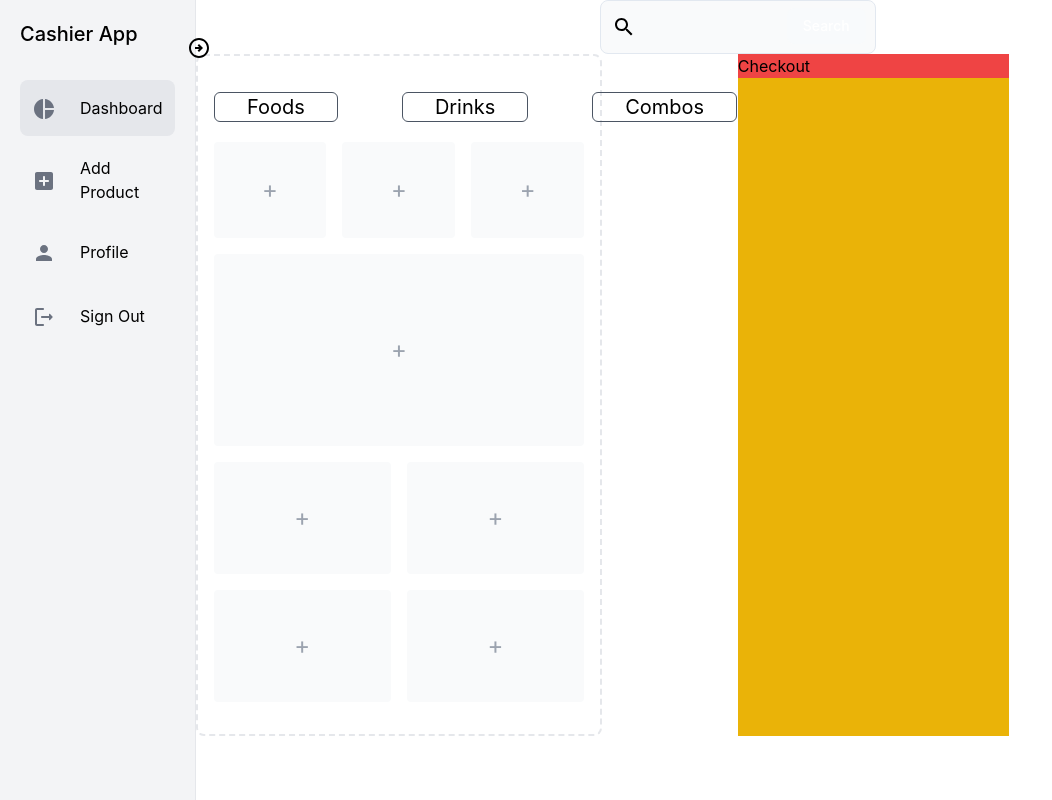
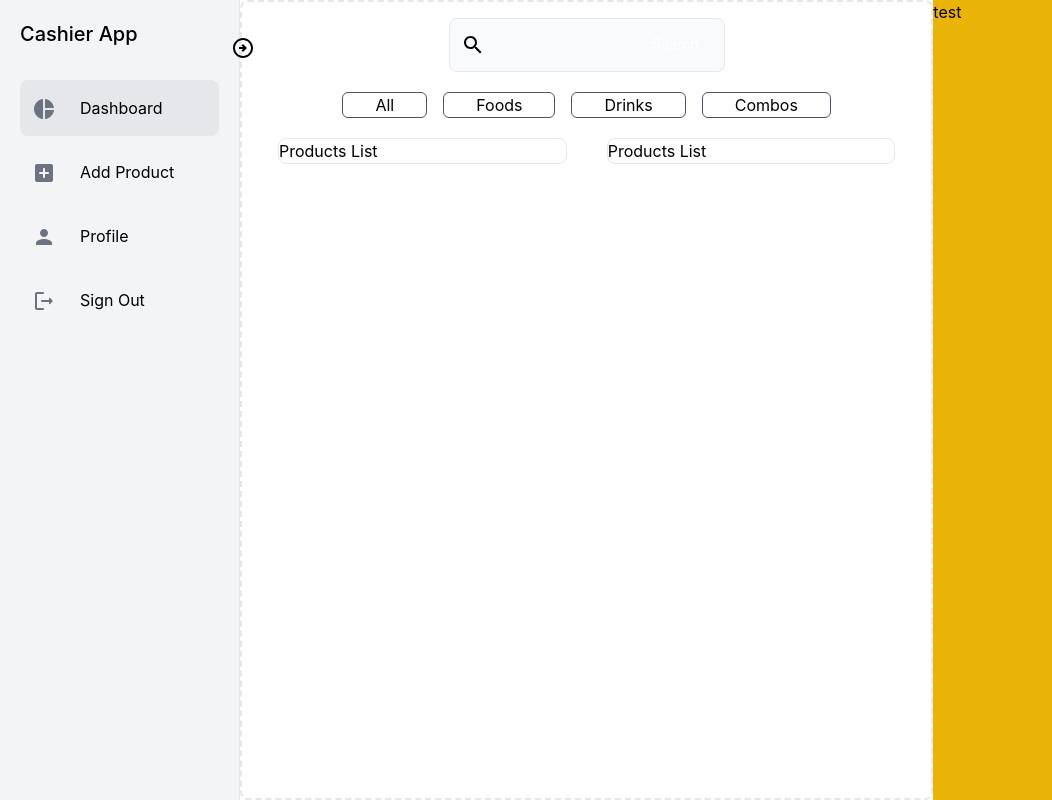
Before and after one commit to baskararestu/FE-cashierapp, a React (Create React App) app: page /dashboard in a window 1280 px wide. Shown: the whole page, without its empty margins (0-1052 px from the left). Built offline with nearby package versions, Linux system fonts and the light colour scheme; sample sign-in values are in the browser's storage.

Commit message:
setup layout for dashboard
fetching products search bar, checkout bar,

```diff
--- a/src/components/Checkout.jsx
+++ b/src/components/Checkout.jsx
@@ -1,7 +1,11 @@
 import React from "react";
 
 function Checkout() {
-  return <div className="bg-red-500">Checkout</div>;
+  return (
+    <div class="h-screen flex flex-col overflow-hidden">
+      <div>test</div>
+    </div>
+  );
 }
 
 export default Checkout;
--- a/src/components/Layout.jsx
+++ b/src/components/Layout.jsx
@@ -5,12 +5,12 @@ const Layout = ({ children }) => {
   const userToken = localStorage.getItem("user_token");
 
   return (
-    <>
+    <div className="h-screen flex flex-col overflow-hidden">
       {userToken ? (
-        <div className="flex flex-auto h-screen">
+        <div className="flex flex-auto">
           <Sidebar />
           <div className="grow">
-            <div className="">{children}</div>
+            <div className="min-w-screen min-h-screen">{children}</div>
           </div>
         </div>
       ) : (
@@ -20,7 +20,7 @@ const Layout = ({ children }) => {
           </div>
         </div>
       )}
-    </>
+    </div>
   );
 };
 
--- a/src/components/ProductNav.jsx
+++ b/src/components/ProductNav.jsx
@@ -2,7 +2,7 @@ import React from "react";
 
 function ProductNav() {
   return (
-    <div className="my-5 min-w-full h-auto flex flex-row justify-center items-center gap-16 text-xl ">
+    <div className="my-5 w-auto h-auto flex flex-row flex-wrap justify-center items-center gap-4 text-md ">
       <button className="border border-gray-600 rounded-md px-8">All</button>
       <button className="border border-gray-600 rounded-md px-8">Foods</button>
       <button className="border border-gray-600 rounded-md px-8">Drinks</button>
--- /dev/null
+++ b/src/components/SearchBar.jsx
@@ -0,0 +1,36 @@
+import React from "react";
+import SearchIcon from "@mui/icons-material/Search";
+
+function SearchBar() {
+  return (
+    <div className="min-w-full flex flex-col justify-center items-center">
+      <form>
+        <label
+          for="default-search"
+          class="mb-2 text-sm font-medium text-gray-900 sr-only "
+        >
+          Search
+        </label>
+        <div class="relative">
+          <div class="absolute inset-y-0 left-0 flex items-center pl-3 pointer-events-none">
+            <SearchIcon />
+          </div>
+          <input
+            type="search"
+            id="default-search"
+            class="block w-full p-4 pl-10 text-sm text-gray-100 border border-slate-200 rounded-lg bg-gray-50 focus:ring-slate-100 focus:border-slate-100 "
+            required
+          />
+          <button
+            type="submit"
+            class="text-white absolute right-2.5 bottom-2.5 bg-slate-50 hover:bg-slate-50 focus:ring-4 focus:outline-none focus:ring-blue-300 font-medium rounded-lg text-sm px-4 py-2 dark:bg-blue-600 dark:hover:bg-blue-700 dark:focus:ring-blue-800"
+          >
+            Search
+          </button>
+        </div>
+      </form>
+    </div>
+  );
+}
+
+export default SearchBar;
--- a/src/pages/Dashboard.jsx
+++ b/src/pages/Dashboard.jsx
@@ -1,74 +1,29 @@
 import React from "react";
-import SearchIcon from "@mui/icons-material/Search";
+
 import ProductNav from "../components/ProductNav";
 import Checkout from "../components/Checkout";
+import SearchBar from "../components/SearchBar";
 
 function Dashboard() {
   return (
     <div>
-      <div className="min-w-full flex flex-col justify-center items-center">
-        <form>
-          <label
-            for="default-search"
-            class="mb-2 text-sm font-medium text-gray-900 sr-only "
-          >
-            Search
-          </label>
-          <div class="relative">
-            <div class="absolute inset-y-0 left-0 flex items-center pl-3 pointer-events-none">
-              <SearchIcon />
-            </div>
-            <input
-              type="search"
-              id="default-search"
-              class="block w-full p-4 pl-10 text-sm text-gray-100 border border-slate-200 rounded-lg bg-gray-50 focus:ring-slate-100 focus:border-slate-100 "
-              required
-            />
-            <button
-              type="submit"
-              class="text-white absolute right-2.5 bottom-2.5 bg-slate-50 hover:bg-slate-50 focus:ring-4 focus:outline-none focus:ring-blue-300 font-medium rounded-lg text-sm px-4 py-2 dark:bg-blue-600 dark:hover:bg-blue-700 dark:focus:ring-blue-800"
-            >
-              Search
-            </button>
-          </div>
-        </form>
-      </div>
-      <div className="grid grid-cols-2">
-        <div className="w-3/4 p-4 border-2 border-gray-200 border-dashed rounded-lg dark:border-gray-700">
+      <div className="flex ">
+        <div className="flex-1 w-1/4 p-4 border-2 border-gray-200 border-dashed rounded-lg dark:border-gray-700">
+          <SearchBar />
           {/* nav products */}
           <div>
             <ProductNav />
           </div>
-          <div className="grid grid-cols-3 gap-4 mb-4">
-            <div className="flex items-center justify-center h-24 rounded bg-gray-50 dark:bg-gray-800">
-              <p className="text-2xl text-gray-400 dark:text-gray-500">+</p>
+          <div className="flex flex-row">
+            <div className="w-1/2 mx-5 border rounded-lg">
+              <h1>Products List</h1>
             </div>
-            <div className="flex items-center justify-center h-24 rounded bg-gray-50 dark:bg-gray-800">
-              <p className="text-2xl text-gray-400 dark:text-gray-500">+</p>
-            </div>
-            <div className="flex items-center justify-center h-24 rounded bg-gray-50 dark:bg-gray-800">
-              <p className="text-2xl text-gray-400 dark:text-gray-500">+</p>
-            </div>
-          </div>
-          <div className="flex items-center justify-center h-48 mb-4 rounded bg-gray-50 dark:bg-gray-800">
-            <p className="text-2xl text-gray-400 dark:text-gray-500">+</p>
-          </div>
-          <div className="grid grid-cols-2 gap-4 mb-4">
-            <div className="flex items-center justify-center rounded bg-gray-50 h-28 dark:bg-gray-800">
-              <p className="text-2xl text-gray-400 dark:text-gray-500">+</p>
-            </div>
-            <div className="flex items-center justify-center rounded bg-gray-50 h-28 dark:bg-gray-800">
-              <p className="text-2xl text-gray-400 dark:text-gray-500">+</p>
-            </div>
-            <div className="flex items-center justify-center rounded bg-gray-50 h-28 dark:bg-gray-800">
-              <p className="text-2xl text-gray-400 dark:text-gray-500">+</p>
-            </div>
-            <div className="flex items-center justify-center rounded bg-gray-50 h-28 dark:bg-gray-800">
-              <p className="text-2xl text-gray-400 dark:text-gray-500">+</p>
+            <div className="w-1/2 mx-5 border rounded-lg">
+              <h1>Products List</h1>
             </div>
           </div>
         </div>
-        <div className="bg-yellow-500 w-2/4 items-end justify-end">
+        <div className="bg-yellow-500 w-1/3">
           <Checkout />
         </div>
       </div>
```
